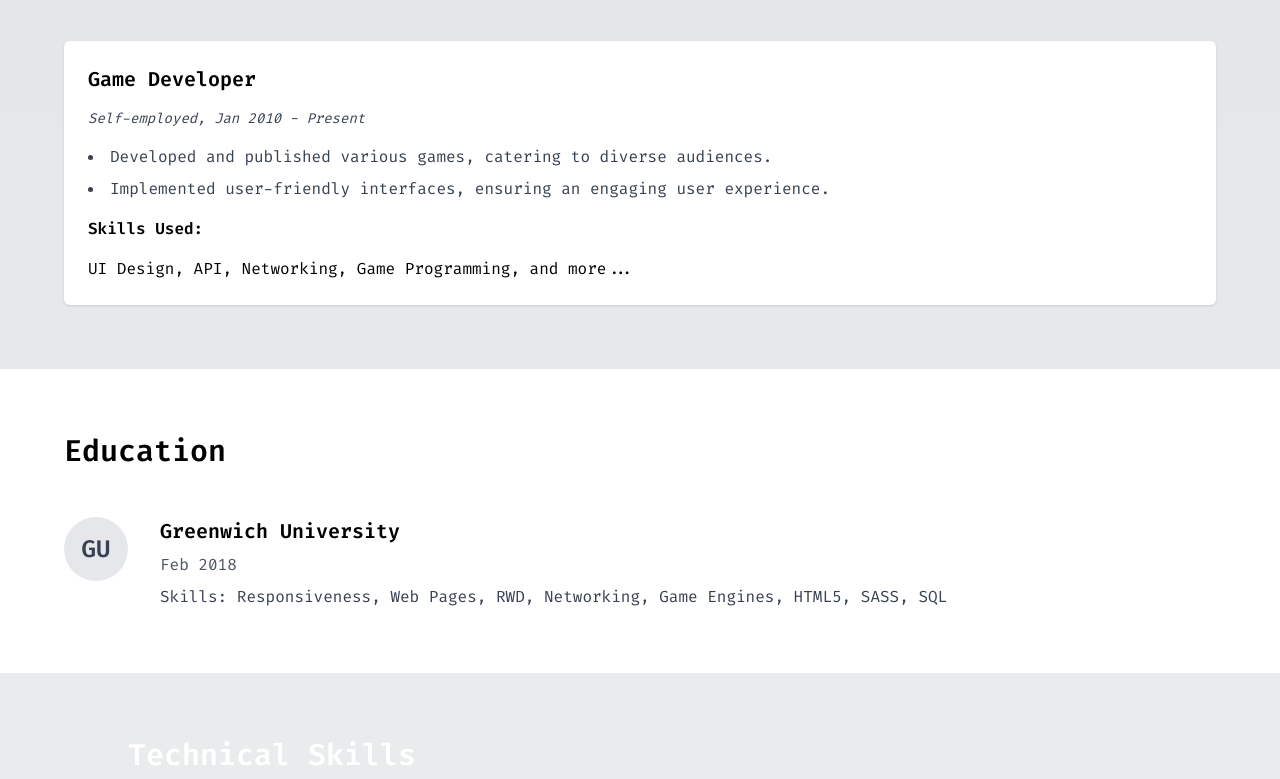
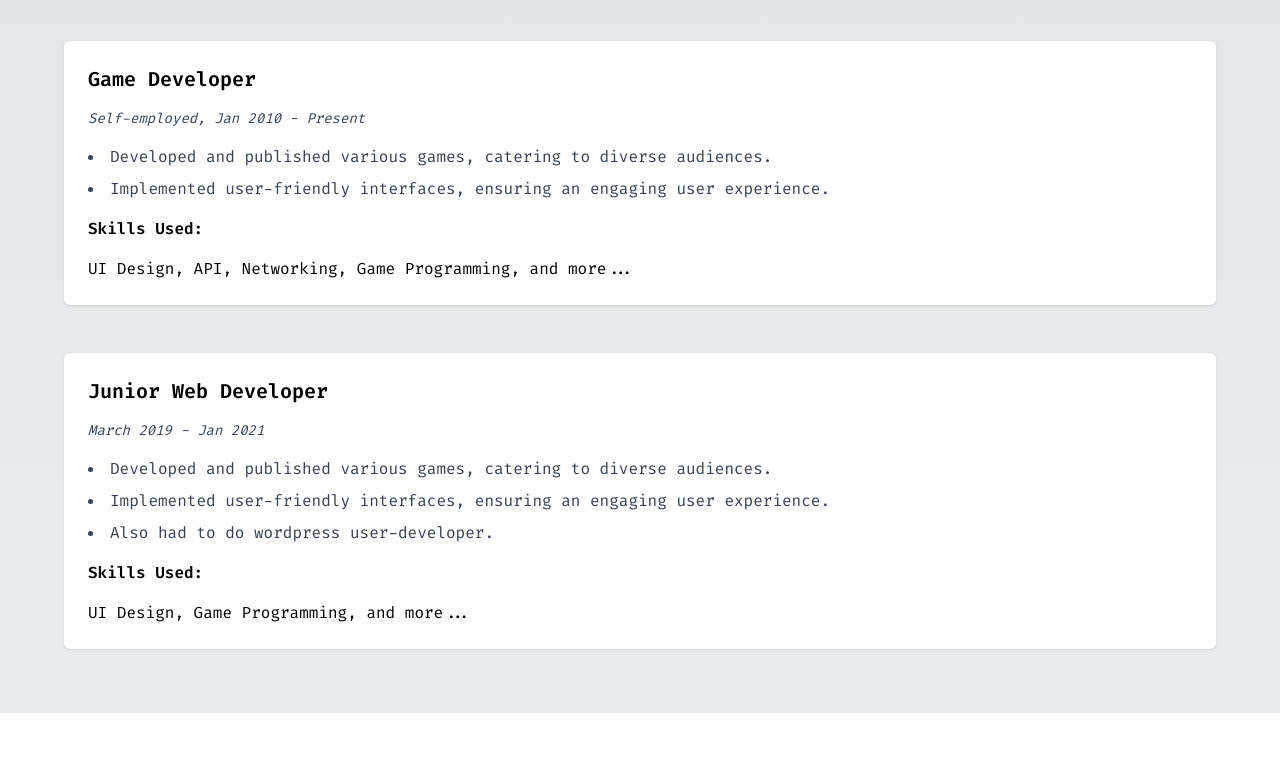
Before and after one commit to zerozet22k/my-cv, a Next.js app: page / in a window 1280 px wide. Shown: the part 2000-2779 px from the top of the page. Built offline with nearby package versions, Linux system fonts and the light colour scheme.

Commit message:
save
save

```diff
--- a/src/components/experience.tsx
+++ b/src/components/experience.tsx
@@ -9,7 +9,7 @@ export function Experience() {
 				{/* Experience - Startup Dev Myanmar */}
 				<div className="bg-white p-6 rounded-md shadow space-y-4">
 					<h3 className="text-xl font-semibold">
-						Software Development Engineer &amp; Team Lead
+						Software Development Engineer
 					</h3>
 					<p className="text-sm text-gray-700 italic">
 						Startup Dev Myanmar, Jan 2021 - Present &middot; Yangon, Myanmar
@@ -91,6 +91,27 @@ export function Experience() {
 					<p className="font-semibold">Skills Used:</p>
 					<p>UI Design, API, Networking, Game Programming, and more...</p>
 				</div>
+				<div className="bg-white p-6 rounded-md shadow space-y-4 mt-8">
+					<h3 className="text-xl font-semibold">Junior Web Developer</h3>
+					<p className="text-sm text-gray-700 italic">
+						March 2019 - Jan 2021
+					</p>
+					<ul className="list-disc list-inside text-gray-700 space-y-2">
+						<li>
+							Developed and published various games, catering to diverse
+							audiences.
+						</li>
+						<li>
+							Implemented user-friendly interfaces, ensuring an engaging user
+							experience.
+						</li>
+						<li>
+							Also had to do wordpress user-developer.
+						</li>
+					</ul>
+					<p className="font-semibold">Skills Used:</p>
+					<p>UI Design, Game Programming, and more...</p>
+				</div>
 			</div>
 		</section>
 	);
--- a/src/components/header.tsx
+++ b/src/components/header.tsx
@@ -40,7 +40,7 @@ export function Header() {
 			const timeout = setTimeout(() => {
 				setDisplayedName((prevText) => prevText + targetText[nameIndex]);
 				setNameIndex((prevIndex) => prevIndex + 1);
-			}, 10); // Faster typing effect for name
+			}, 100); // Faster typing effect for name
 
 			if (nameIndex === targetText.length - 1) {
 				setTimeout(() => setTypingTitle(true), 500);
@@ -64,20 +64,17 @@ export function Header() {
 			return () => clearTimeout(timeout);
 		}
 	}, [typingTitle, titleIndex]);
-
+	useEffect(() => {
+        document.title = displayedName || "Thi Ha Zaw";
+    }, [displayedName]);
 	const socialLinks: SocialLink[] = socialLinksData as SocialLink[];
 	return (
 		<header className="h-screen text-white w-full px-4">
 			<div className="flex flex-col items-center justify-center h-full space-y-8">
-				{/* Name */}
 				<h1 className="text-4xl md:text-5xl lg:text-6xl font-bold">
 					{displayedName}
 				</h1>
-
-				{/* Title */}
 				<h2 className="text-xl md:text-2xl lg:text-3xl">{displayedTitle}</h2>
-				{/* Social Links */}
-				{/* Contact Button with animation styles */}
 				{showContactButton ? (
 					<a
 						href="mailto:catyx2292000@gmail.com"
--- a/src/pages/index.tsx
+++ b/src/pages/index.tsx
@@ -136,13 +136,13 @@ export default function Portfolio() {
 					}}
 				/>
 			</div>
-			<div className="relative z-10 w-full max-w-full">
+			<div className="relative z-10 w-full max-w-full text-black">
 				<Header />
 				<Summary />
 				<Experience />
 				<Education />
 				<Skills />
-				<ProjectShowcase />
+				{/* <ProjectShowcase /> */}
 				<Honors />
 				<Interests />
 				<Footer />
```
